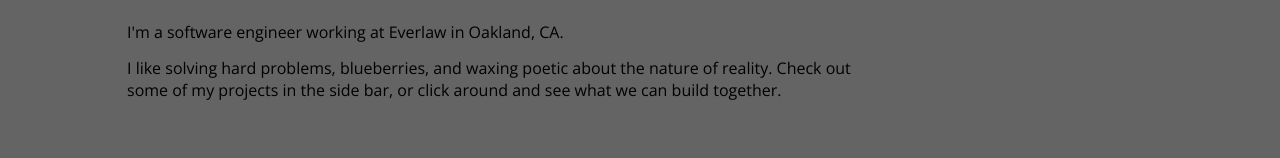
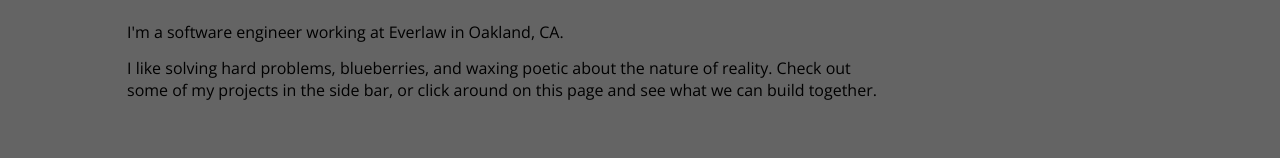
Before and after one commit to sambernstein/sambernstein.github.io, a plain HTML site: page index.html in a window 1280 px wide. Shown: the part 443-601 px from the top of the page. Drawn offline with nearby package versions, Linux system fonts and the light colour scheme.

Commit message:
copy change

```diff
--- a/index.html
+++ b/index.html
@@ -23,7 +23,7 @@
     <h1>Hi! I'm Sam</h1>
     <img id="me" src="me-pic.jpg" width=200 alt="Sam Bernstein"></img>
     <p>I'm a software engineer working at Everlaw in Oakland, CA.</p>
-    <p>I like solving hard problems, blueberries, and waxing poetic about the nature of reality. Check out some of my projects in the side bar, or click around and see what we can build together.</p>
+    <p>I like solving hard problems, blueberries, and waxing poetic about the nature of reality. Check out some of my projects in the side bar, or click around on this page and see what we can build together.</p>
   </main>
 
   <div id="subtitle">
```
